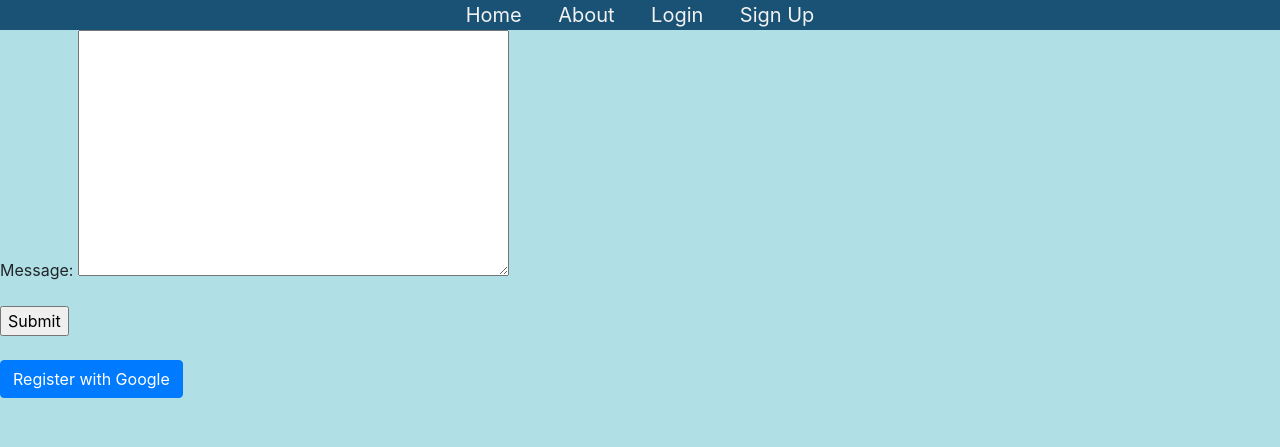
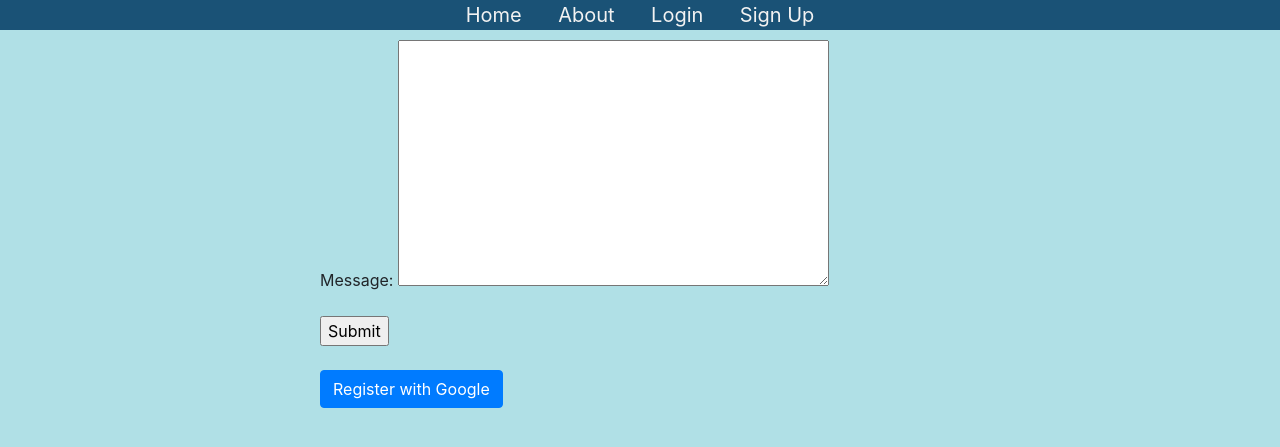
Before and after one commit to StBoyan/ExploreScotland, a Django app: template templates/registration/registration_form.html in a window 1280 px wide. Shown: the part 51-498 px from the top of the page. Run offline with Django 3.2, Linux system fonts and the light colour scheme; the template is opened without the code that fills it: values that come from a table or form of the project are taken from there, others are empty; parts of the project's set-up code (start-up, migrations or seed data) failed here and were passed over; some libraries are stand-ins or nearby versions.

Commit message:
improved the registration group views

```diff
--- a/static/css/authentication.css
+++ b/static/css/authentication.css
@@ -1,3 +1,11 @@
 .forms{
 margin-left: auto;
     margin-right: auto;}
+
+
+
+.register, .login, .changePass{
+margin: auto;
+width: 50%;
+padding-top: 10px;
+}
--- a/static/js/personas.js
+++ b/static/js/personas.js
@@ -41,6 +41,7 @@ function getLevel() {
 
     });
 };
+
 
 /**
 Ajax method to retrieve all quiz
--- a/templates/registration/login.html
+++ b/templates/registration/login.html
@@ -13,7 +13,7 @@ Login to Explore Scotland
 
   <link rel="stylesheet" href="{% static 'css/authentication.css' %}">
 
- <div class="forms">
+ <div class="login">
   <form method="post" action=".">
     {% csrf_token %}
     {{ form.as_p }}
--- a/templates/registration/password_change_form.html
+++ b/templates/registration/password_change_form.html
@@ -1,4 +1,5 @@
 {% extends 'explorescotland/base.html' %}
+{% load staticfiles %}
 
 {% block title_block %}
   Change Password
@@ -9,9 +10,13 @@
 {% endblock %}
 
 {% block body_block %}
+  <link rel="stylesheet" href="{% static 'css/authentication.css' %}">
+
+<div class="changePass">
   <form method="post" action=".">
     {% csrf_token %}
     {{ form.as_p }}
     <input type="submit" value="Submit" />
   </form>
+</div>
 {% endblock %}
--- a/templates/registration/registration_form.html
+++ b/templates/registration/registration_form.html
@@ -1,4 +1,5 @@
 {% extends 'explorescotland/base.html' %}
+{% load staticfiles %}
 
 {% block title_block %}
   Register
@@ -9,6 +10,8 @@
 {% endblock %}
 
 {% block body_block %}
+  <link rel="stylesheet" href="{% static 'css/authentication.css' %}">
+<div class="register">
   <form method="post" action=".">
     {% csrf_token %}
     {{ form.as_p }}
@@ -20,5 +23,5 @@
       onClick="location.href='{% url 'social:begin' 'google-oauth2' %}'">
       Register with Google
   </button>
-
+  </div>
 {% endblock %}
```
